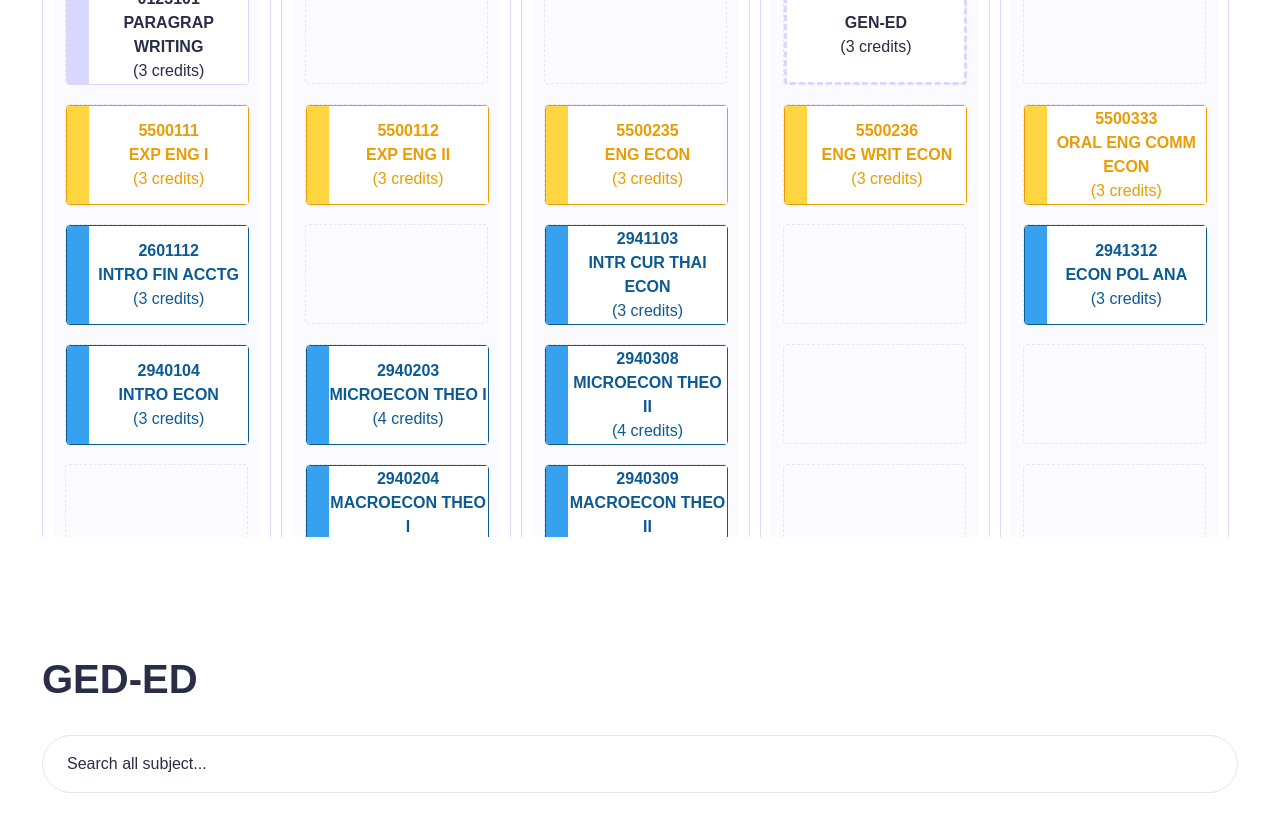
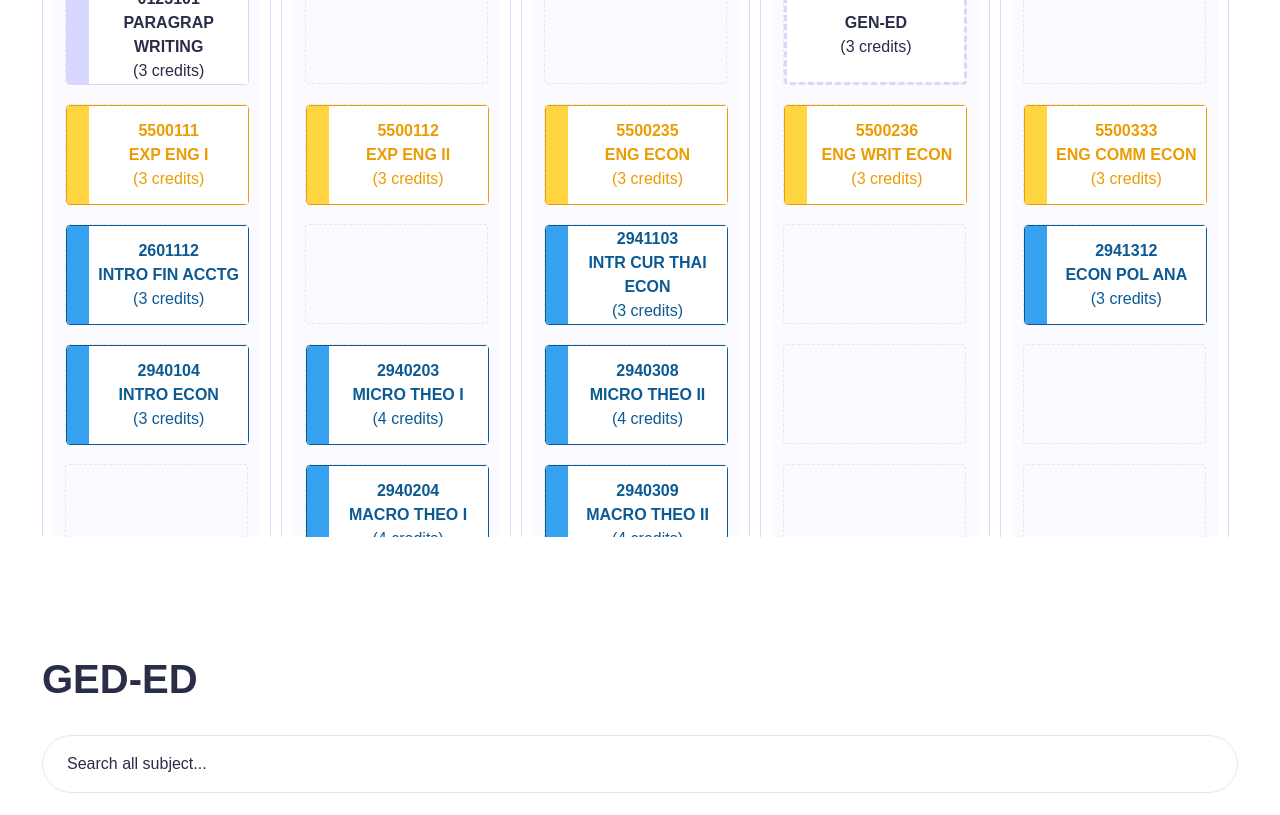
Before and after one commit to dance-notch/flex, a Next.js app: page / in a window 1280 px wide. Shown: the part 600-1415 px from the top of the page. Built offline with nearby package versions, Linux system fonts and the light colour scheme.

Commit message:
rename abbr name

```diff
--- a/src/utilities/dataCourse.js
+++ b/src/utilities/dataCourse.js
@@ -113,7 +113,7 @@ export const dataCourse = {
     "semester": "1",
     "academicYear": "2566",
     "courseNo": "2945111",
-    "abbrName": "MATH ECONOMIST I",
+    "abbrName": "MATH ECON I",
     "courseNameTh": "คณิตศาสตร์สำหรับนักเศรษฐศาสตร์ 1",
     "courseNameEn": "MATHEMATICS FOR ECONOMISTS I",
     "faculty": "29",
@@ -178,7 +178,7 @@ export const dataCourse = {
     "semester": "2",
     "academicYear": "2566",
     "courseNo": "2940203",
-    "abbrName": "MICROECON THEO I",
+    "abbrName": "MICRO THEO I",
     "courseNameTh": "ทฤษฎีเศรษฐศาสตร์จุลภาค 1",
     "courseNameEn": "MICROECONOMIC THEORY I",
     "faculty": "29",
@@ -200,7 +200,7 @@ export const dataCourse = {
     "semester": "2",
     "academicYear": "2566",
     "courseNo": "2940204",
-    "abbrName": "MACROECON THEO I",
+    "abbrName": "MACRO THEO I",
     "courseNameTh": "ทฤษฎีเศรษฐศาสตร์มหภาค 1",
     "courseNameEn": "MACROECONOMIC THEORY I",
     "faculty": "29",
@@ -221,7 +221,7 @@ export const dataCourse = {
     "semester": "2",
     "academicYear": "2566",
     "courseNo": "2945112",
-    "abbrName": "MATH ECONOMIST II",
+    "abbrName": "MATH ECON II",
     "courseNameTh": "คณิตศาสตร์สำหรับนักเศรษฐศาสตร์ 2",
     "courseNameEn": "MATHEMATICS FOR ECONOMISTS II",
     "faculty": "29",
@@ -282,7 +282,7 @@ export const dataCourse = {
     "semester": "1",
     "academicYear": "2566",
     "courseNo": "2940308",
-    "abbrName": "MICROECON THEO II",
+    "abbrName": "MICRO THEO II",
     "courseNameTh": "ทฤษฎีเศรษฐศาสตร์จุลภาค 2",
     "courseNameEn": "MICROECONOMIC THEORY II",
     "faculty": "29",
@@ -303,7 +303,7 @@ export const dataCourse = {
     "semester": "1",
     "academicYear": "2566",
     "courseNo": "2940309",
-    "abbrName": "MACROECON THEO II",
+    "abbrName": "MACRO THEO II",
     "courseNameTh": "ทฤษฎีเศรษฐศาสตร์มหภาค 2",
     "courseNameEn": "MACROECONOMIC THEORY II",
     "faculty": "29",
@@ -407,7 +407,7 @@ export const dataCourse = {
     "semester": "1",
     "academicYear": "2566",
     "courseNo": "5500333",
-    "abbrName": "ORAL ENG COMM ECON",
+    "abbrName": "ENG COMM ECON",
     "courseNameTh": "การสนทนาภาษาอังกฤษสำหรับเศรษฐศาสตร์",
     "courseNameEn": "ORAL ENGLISH COMMUNICATION FOR ECONOMICS",
     "faculty": "55",
@@ -449,7 +449,7 @@ export const dataCourse = {
     "semester": "1",
     "academicYear": "2566",
     "courseNo": "2945351",
-    "abbrName": "DAT ECONO WORKSHOP",
+    "abbrName": "DATA ECONO WORKSHOP",
     "courseNameTh": "การวิเคราะห์ข้อมูลและปฏิบัติการทางเศรษฐมิติ",
     "courseNameEn": "DATA ANALYSIS AND ECONOMETRICS WORKSHOP",
     "faculty": "29",
```
